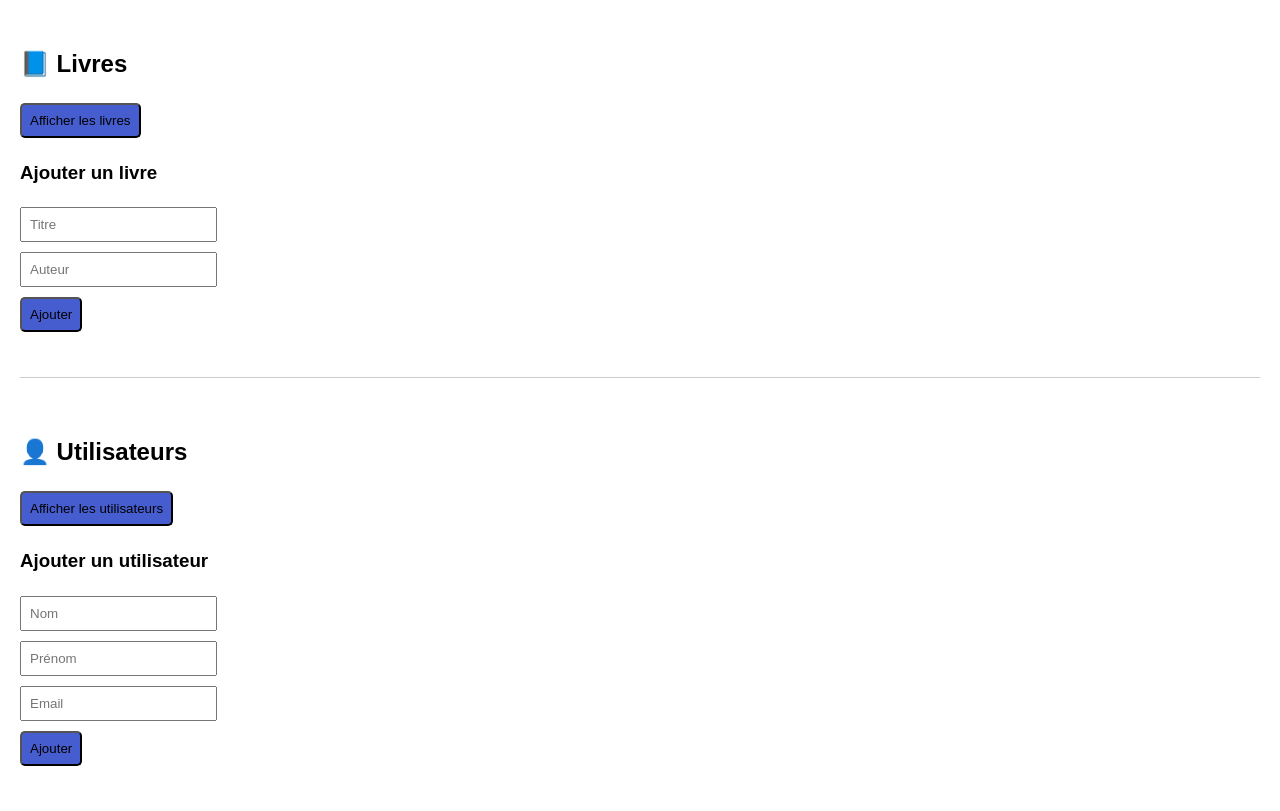
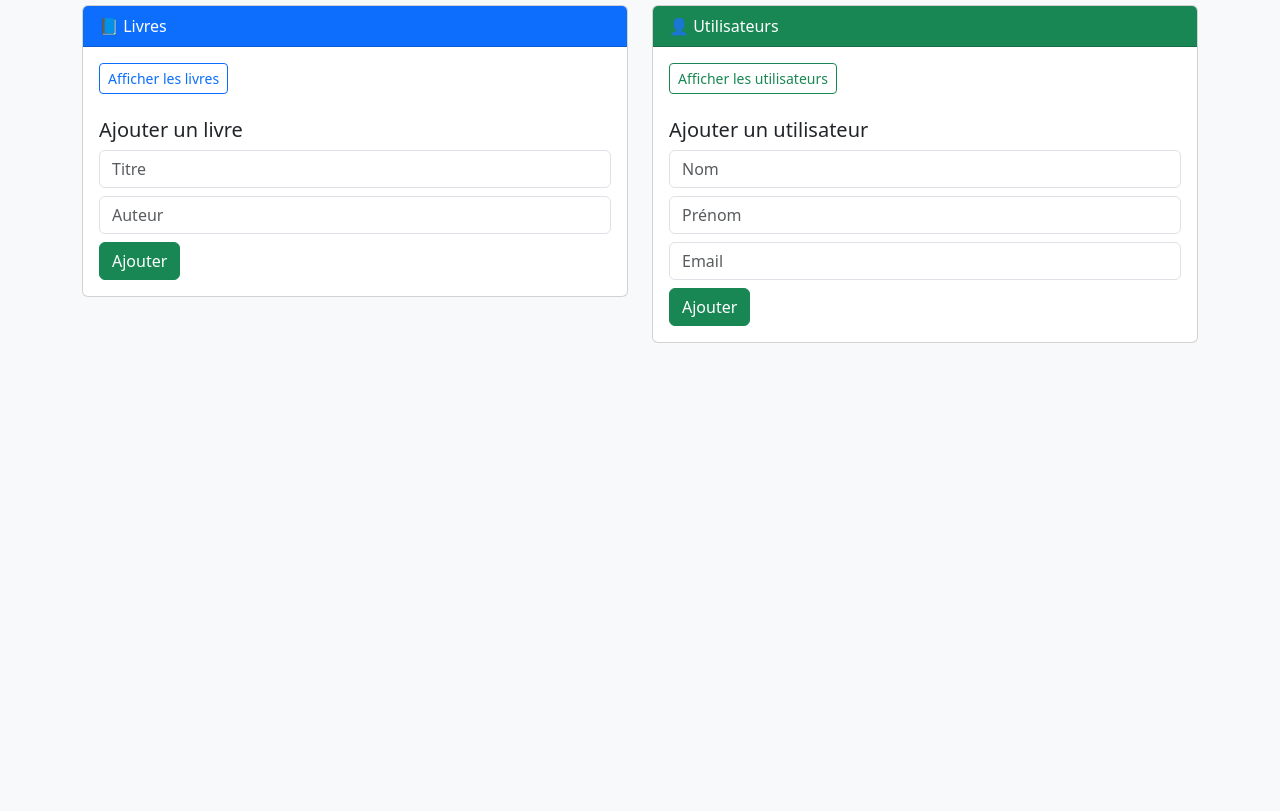
Before and after one commit to Blaisekabambu/ms-bibliotheque, a plain HTML site: page Interface-web/index.html in a window 1280 px wide. Shown: the part 91-902 px from the top of the page. After the commit the page ends 800 px from the top, so only its background shows below. Drawn offline with nearby package versions, Linux system fonts and the light colour scheme.

Commit message:
Ajout de l'interface bootstrap et README complet

```diff
--- a/Interface-web/index.html
+++ b/Interface-web/index.html
@@ -2,65 +2,58 @@
 <html lang="fr">
 <head>
   <meta charset="UTF-8">
-  <title>Bibliothèque - MS - Omnia Omnibus</title>
-  <meta name="author" content="Blaise Kabambu et ali">
-  <meta name="description" content="CRUD de livres et utilisateurs avec microservices">
-  <meta name="viewport" content="width=device-width, initial-scale=1.0">
-  <style>
-    body { font-family: Arial, sans-serif; margin: 20px; }
-    h2 { margin-top: 40px; }
-    .section { margin-bottom: 40px;
-    border-top: 1px solid #ccc; padding-top: 20px; }
-    input, button { margin: 5px 0; padding: 8px; }
-    textarea { width: 100%; height: 100px; }
-    ul { padding-left: 20px; }
-    button {
-       background-color: rgb(70, 93, 207);
-       border-radius: 5px 5px 5px 5px;
-       cursor: pointer;
-    }
-    button:hover {
-       background-color: rgb(50, 70, 150);
-       color: white;
-    }
-  </style>
+  <title>Ma Bibliothèque</title>
+  <meta name="viewport" content="width=device-width, initial-scale=1" />
+  <link href="https://cdn.jsdelivr.net/npm/bootstrap@5.3.3/dist/css/bootstrap.min.css" rel="stylesheet">
 </head>
-<body>
-  <h1>Bibliothèque MS - Omnia Omnibus</h1>
-  <div class="section">
-    <h2>📘 Livres</h2>
-    <button onclick="getLivres()">Afficher les livres</button>
-    <ul id="livresList"></ul>
-    <h3>Ajouter un livre</h3>
-    <input type="text" id="titre" placeholder="Titre" /><br />
-    <input type="text" id="auteur" placeholder="Auteur" /><br />
-    <!--<input type="date" id="annee" placeholder="Année" /><br />-->
-    <button onclick="ajouterLivre()">Ajouter</button>
+<body class="bg-light text-dark">
+<!--Gestion de la bibliothèque, le 22/06/2025-->
+  <div class="container py-4">
+    <h1 class="text-center mb-4">📚 Bibliothèque MS-Omnia - Omnibus</h1>
+    <div class="row">
+      <!-- Livres -->
+      <div class="col-md-6">
+        <div class="card mb-4">
+          <div class="card-header bg-primary text-white">📘 Livres</div>
+          <div class="card-body">
+            <button class="btn btn-sm btn-outline-primary mb-2" onclick="getLivres()">Afficher les livres</button>
+            <ul id="livresList" class="list-group mb-3"></ul>
+            <h5 class="mb-2">Ajouter un livre</h5>
+            <input type="text" class="form-control mb-2" id="titre" placeholder="Titre">
+            <input type="text" class="form-control mb-2" id="auteur" placeholder="Auteur">
+            <button class="btn btn-success" onclick="ajouterLivre()">Ajouter</button>
+          </div>
+        </div>
+      </div>
+      <!-- Utilisateurs -->
+      <div class="col-md-6">
+        <div class="card mb-4">
+          <div class="card-header bg-success text-white">👤 Utilisateurs</div>
+          <div class="card-body">
+            <button class="btn btn-sm btn-outline-success mb-2" onclick="getUtilisateurs()">Afficher les utilisateurs</button>
+            <ul id="utilisateursList" class="list-group mb-3"></ul>
+            <h5 class="mb-2">Ajouter un utilisateur</h5>
+            <input type="text" class="form-control mb-2" id="nom" placeholder="Nom">
+            <input type="text" class="form-control mb-2" id="prenom" placeholder="Prénom">
+            <input type="email" class="form-control mb-2" id="email" placeholder="Email">
+            <button class="btn btn-success" onclick="ajouterUtilisateur()">Ajouter</button>
+          </div>
+        </div>
+      </div>
+    </div>
   </div>
 
-  <div class="section">
-    <h2>👤 Utilisateurs</h2>
-    <button onclick="getUtilisateurs()">Afficher les utilisateurs</button>
-    <ul id="utilisateursList"></ul>
-    <h3>Ajouter un utilisateur</h3>
-    <input type="text" id="nom" placeholder="Nom" /><br />
-    <input type="text" id="prenom" placeholder="Prénom" /><br />
-    <input type="email" id="email" placeholder="Email" /><br />
-    <button onclick="ajouterUtilisateur()">Ajouter</button>
-  </div>
   <script>
-    // Initialisation des données et affichage des livres
     async function getLivres() {
       const res = await fetch("http://localhost:4003/livres");
       const livres = await res.json();
       const ul = document.getElementById("livresList");
       ul.innerHTML = "";
       livres.forEach(l => {
-        ul.innerHTML += `<li><strong>${l.titre}</strong> - ${l.auteur}</li>`;
+        ul.innerHTML += `<li class="list-group-item"><strong>${l.titre}</strong> - ${l.auteur}</li>`;
       });
     }
-    // Fonction pour ajouter un livre
-    // Utilisation de fetch pour envoyer une requête POST à l'API
+
     async function ajouterLivre() {
       const data = {
         titre: document.getElementById("titre").value,
@@ -73,19 +66,17 @@
       });
       getLivres();
     }
-    // Fonction pour récupérer et afficher les utilisateurs
-    // Utilisation de fetch pour envoyer une requête GET à l'API
+
     async function getUtilisateurs() {
       const res = await fetch("http://localhost:4002/utilisateurs");
       const users = await res.json();
       const ul = document.getElementById("utilisateursList");
       ul.innerHTML = "";
       users.forEach(u => {
-        ul.innerHTML += `<li><strong>${u.nom} ${u.prenom}</strong> - ${u.email}</li>`;
+        ul.innerHTML += `<li class="list-group-item"><strong>${u.nom} ${u.prenom}</strong> - ${u.email}</li>`;
       });
     }
-    // Fonction pour ajouter un utilisateur
-    // Utilisation de fetch pour envoyer une requête POST à l'API
+
     async function ajouterUtilisateur() {
       const data = {
         nom: document.getElementById("nom").value,
```
Also changed, not shown: docker-compose.yml (+7 -0 lines), ms-utilisateurs/utilisateurs.json (+24 -0 lines), Readme.txt (added), 1 other file.
